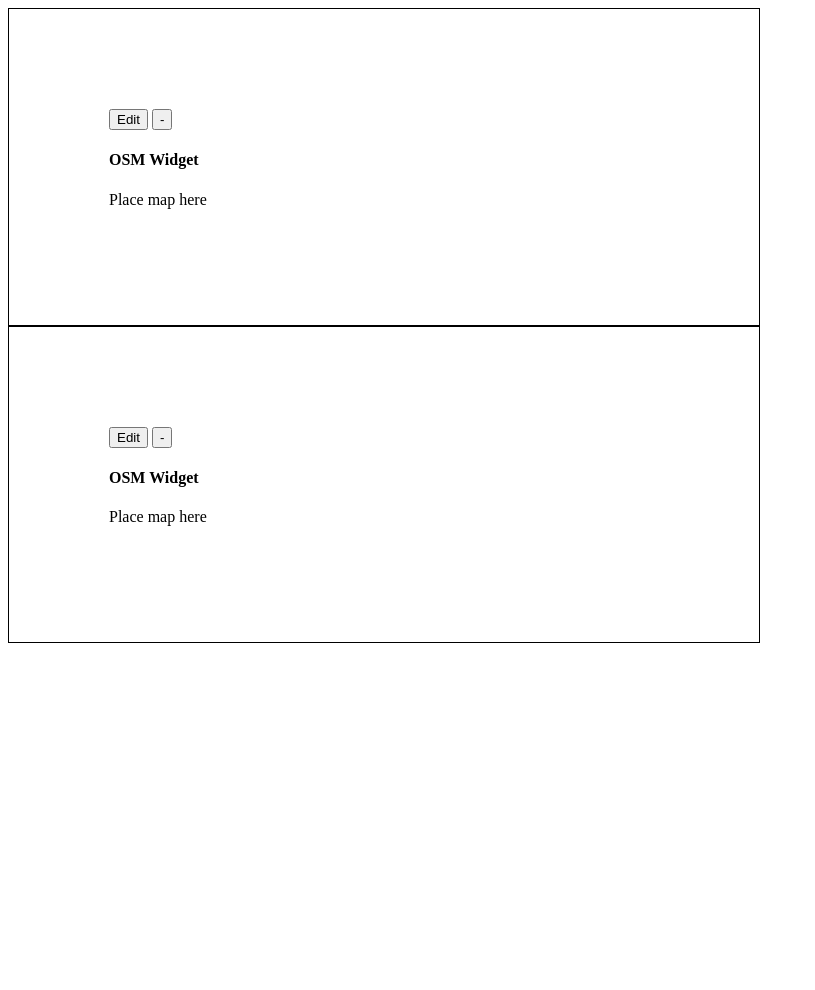
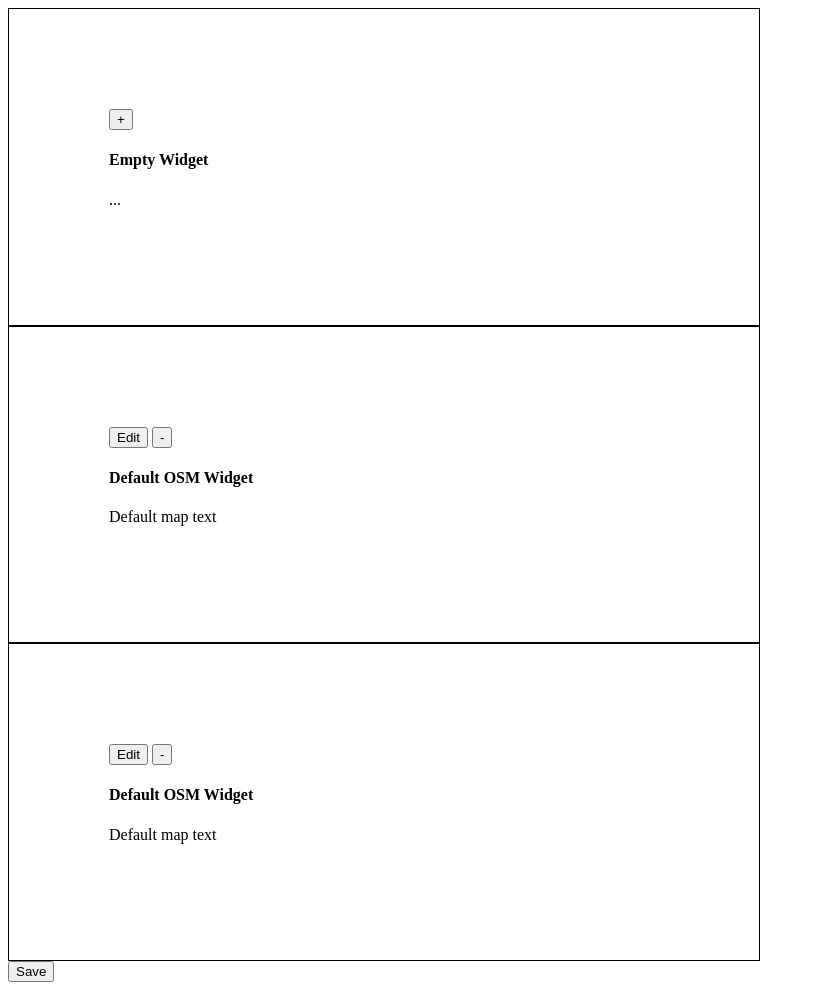
Before and after one commit to joshuaold/hongi, a PHP site: page / in a window 1280 px wide. Shown: the whole page, without its empty margins (0-815 px from the left). Before the commit the page ends 643 px from the top, so only its background shows below. Run offline with PHP 8.4, Linux system fonts and the light colour scheme.

Commit message:
Add and edit working with DB

```diff
--- a/assets/js/index.js
+++ b/assets/js/index.js
@@ -10,15 +10,18 @@ function initializeRemoveWidgetBtn() {
 		$(`#${sectionID}`).load("widgets/empty-widget.php", function() {
 			initializeAddWidgetBtn()
 		})
+
+		var widgetIndex = userWidgets.findIndex(x => x.section == sectionID)
+		if(widgetIndex != undefined)
+			userWidgets.splice(widgetIndex, 1)
 	})
 }
 
 function initializeAddWidgetBtn() {
 	$(".btn-add-widget").on("click", function() {
 		var sectionID = $(this).parent().attr('id')
-		console.log(sectionID)
 		var idNo = sectionID.replace( /^\D+/g, '')
-		$(`.modal`).load("widgets/components/available-widget.php", function() {
+		$(`.widgetListModal`).load("widgets/components/available-widget.php", function() {
 			initializeAddOSMWidget(sectionID)
 		})
 	})
@@ -28,10 +31,44 @@ function initializeAddOSMWidget(sectionID) {
 	$(".add-osm-widget").on("click", function() {
 		// var sectionID = $(this).parent().attr('id')
 		var idNo = sectionID.replace( /^\D+/g, '')
-		console.log(idNo)
-		$(`.modal`).empty()
+		$(`.widgetListModal`).empty()
 		$(`#section${idNo}`).empty().load("widgets/osm-widget.php", function() {
 			initializeRemoveWidgetBtn()
 		})
+
+		defaultData = `{
+			"type": "osm-widget",
+			"fileLocation": "widgets/osm-widget.php",
+			"section": "section${idNo}",
+			"content": [
+				{
+					"h4": "Default OSM Widget",
+					"p": "Default map text"
+				}
+			]
+		}`
+
+		userWidgets.push(JSON.parse(defaultData))
 	})
 }
+
+function save() {
+
+	edit()
+
+	$.ajax({ url: 'dal2.php',
+	         data: {action: 'save', templateData: templateData},
+	         type: 'post',
+	         success: () => {
+	         	console.log("success")
+	         }
+	})
+}
+
+function edit() {
+	templateData.widgets = userWidgets
+}
+
+function initializeEditWidgetBtn() {
+
+}
--- /dev/null
+++ b/dal.php
@@ -0,0 +1,51 @@
+<?php
+
+function getTemplateData() {
+
+	$templateData = file_get_contents("data.json");
+
+	// $templateData = '{
+
+	// 	"template": "index.php",
+	// 	"widgets": [
+	// 		{
+	// 			"type": "osm-widget",
+	// 			"fileLocation": "widgets/osm-widget.php",
+	// 			"section": "section1",
+	// 			"content": [
+	// 				{
+	// 					"h4": "User OSM Widget 1",
+	// 					"p": "I need to put a map here"
+	// 				}
+	// 			]
+	// 		},
+	// 		{
+	// 			"type": "osm-widget",
+	// 			"fileLocation": "widgets/osm-widget.php",
+	// 			"section": "section2",
+	// 			"content": [
+	// 				{
+	// 					"h4": "User OSM Widget 2",
+	// 					"p": "I need to put a second map here"
+	// 				}
+	// 			]
+	// 		}
+	// 	]
+
+	// }';
+
+	return json_decode($templateData);
+}
+
+function getWidget($widgetList, $sectionID) {
+
+	foreach($widgetList as $widget) {
+		// echo '<script>console.log('.$sectionID.')</script>';
+		if($sectionID == $widget->section)
+			return $widget;
+	}
+
+	return null;
+}
+
+?>
--- /dev/null
+++ b/data.json
@@ -0,0 +1 @@
+{"template":"index.php","widgets":[{"type":"osm-widget","fileLocation":"widgets\/osm-widget.php","section":"section2","content":[{"h4":"Default OSM Widget","p":"Default map text"}]},{"type":"osm-widget","fileLocation":"widgets\/osm-widget.php","section":"section3","content":[{"h4":"Default OSM Widget","p":"Default map text"}]}]}
--- a/index.php
+++ b/index.php
@@ -1,23 +1,79 @@
+<?php
+
+	$defaultWidget = 'widgets/empty-widget.php';
+
+	include 'dal.php';
+	$templateData = getTemplateData();
+	$userWidgets = $templateData->widgets;
+
+	$templateDataJS = 'var templateData = '. json_encode($templateData) .'';
+	$userWidgetsJS = 'var userWidgets = '. json_encode($userWidgets) .'';
+	echo '<script>'. $userWidgetsJS .'</script>';
+	echo '<script>'. $templateDataJS .'</script>';
+?>
+
 <!doctype html>
 <html>
 <head>
 	<title>Template 1</title>
 	<script src="https://cdnjs.cloudflare.com/ajax/libs/jquery/3.5.1/jquery.min.js" integrity="sha512-bLT0Qm9VnAYZDflyKcBaQ2gg0hSYNQrJ8RilYldYQ1FxQYoCLtUjuuRuZo+fjqhx/qtq/1itJ0C2ejDxltZVFg==" crossorigin="anonymous"></script>
 	<link href="assets/css/index.css" rel="stylesheet">
+	<script src="assets/js/index.js"></script>
 </head>
 <body>
-
-	<div class="modal">
+	<div class="widgetListModal">
 	</div>
 
-	<div id="section1" class="section">
-		<?php include "widgets/osm-widget.php"; ?>
+	<div class="editWidgetModal">
 	</div>
 
-	<div id="section2" class="section">
-		<?php include "widgets/osm-widget.php"; ?>
+	<!-- section 1 -->
+	<div id="section1" class="section">
+		<?php
+			$widgetToLoad = $defaultWidget;
+
+			$sectionWidget = getWidget($userWidgets, "section1");
+
+			if(!is_null($sectionWidget)) {
+				$widgetToLoad = $sectionWidget->fileLocation;
+			}
+
+			include $widgetToLoad;
+		?>
 	</div>
 
-	<script src="assets/js/index.js"></script>
+	<!-- section 2 -->
+	<div id="section2" class="section">
+		<?php
+			$widgetToLoad = $defaultWidget;
+
+			$sectionWidget = getWidget($userWidgets, "section2");
+
+			if(!is_null($sectionWidget)) {
+				$widgetToLoad = $sectionWidget->fileLocation;
+			}
+
+			include $widgetToLoad;
+		?>
+	</div>
+
+	<!-- section 3 -->
+	<div id="section3" class="section">
+		<?php
+			$widgetToLoad = $defaultWidget;
+
+			$sectionWidget = getWidget($userWidgets, "section3");
+
+			if(!is_null($sectionWidget)) {
+				$widgetToLoad = $sectionWidget->fileLocation;
+			}
+
+			include $widgetToLoad;
+		?>
+	</div>
+
+
+	<button onclick="save()">Save</button>
+
 </body>
 </html>
--- a/widgets/osm-widget.php
+++ b/widgets/osm-widget.php
@@ -1,10 +1,26 @@
 <?php
 
-	include 'components/update-widget.php'
-
+	include 'components/update-widget.php';
+	$widgetContent = $sectionWidget->content[0];
 ?>
 
 <div>
-	<h4>OSM Widget</h4>
-	<p>Place map here</p>
+	<h4>
+		<?php
+			if(!is_null($widgetContent)) {
+				echo $widgetContent->h4;
+			} else {
+				echo 'Default OSM Widget';
+			}
+		?>
+	</h4>
+	<p>
+		<?php
+			if(!is_null($widgetContent)) {
+				echo $widgetContent->p;
+			} else {
+				echo 'Default map text';
+			}
+		?>
+	</p>
 </div>
```
Also changed, not shown: dal2.php (added, +13 -0 lines), test.json (added, +29 -0 lines), 1 other file.
